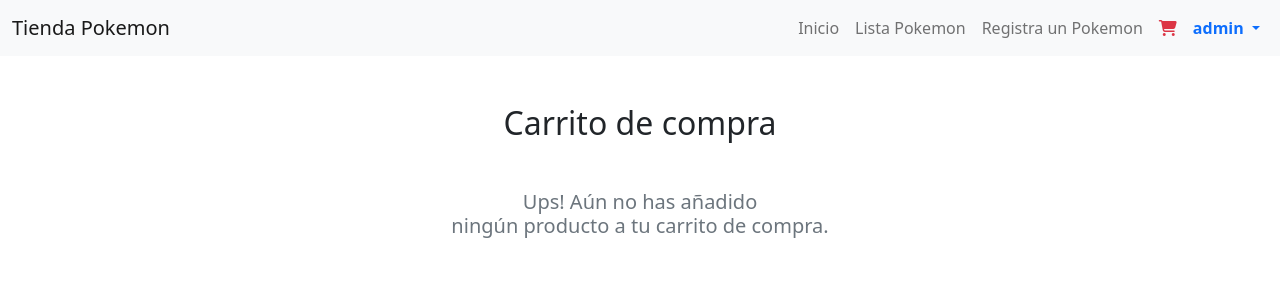
After one commit to ConspiraciXn/ProgWeb-001D, a Django app: page /mi-carrito/ in a window 1280 px wide. The commit adds this page. Shown: the top 300 px of the page. Run offline with Django 4.2, Linux system fonts and the light colour scheme; a user stored in the database is signed in; data that the repository does not hold is empty; some libraries are stand-ins or nearby versions.

Commit message:
Sesion #3 20-06

```diff
--- a/proyectoWeb/aplicacionWEb/admin.py
+++ b/proyectoWeb/aplicacionWEb/admin.py
@@ -1,5 +1,5 @@
 from django.contrib import admin
-from .models import Pokemon
+from .models import *
 
 # Register your models here.
 
@@ -12,3 +12,6 @@ class PokemonAdmin(admin.ModelAdmin):
     #list_editable = ['nombre', 'categoria', 'tipo', 'valor']  # Permite modificar campos directamente.
 
 admin.site.register(Pokemon, PokemonAdmin)
+
+admin.site.register(ItemCarrito)
+admin.site.register(CarritoCompra)
--- a/proyectoWeb/aplicacionWEb/templates/base.html
+++ b/proyectoWeb/aplicacionWEb/templates/base.html
@@ -38,13 +38,17 @@
                         <a class="nav-link" aria-current="page" href="{% url 'inicio' %}">Inicio</a>
                     </li>
 
+                    <!-- Mostrar solo si está logueado y es admin -->
+                    {% if request.user.is_staff and request.user.is_authenticated %}
                     <li class="nav-item">
                         <a class="nav-link" aria-current="page" href="{% url 'lista_pokemon' %}">Lista Pokemon</a>
                     </li>
 
+
                     <li class="nav-item">
                         <a class="nav-link" aria-current="page" href="{% url 'registro_pokemon' %}">Registra un Pokemon</a>
                     </li>
+                    {% endif %}
 
                     <!-- Muestra este boton solamente si no ha iniciado sesión -->
                     {% if request.user.is_authenticated == False %}
@@ -53,17 +57,22 @@
                     </li>
                     {% endif %}
 
-                    <!-- Muestra este boton solamente si ha iniciado sesión -->
+
                     {% if request.user.is_authenticated %}
+
                     <li class="nav-item">
-                        <a class="nav-link" href="{% url 'cierre_sesion' %}">Cerrar sesión</a>
+                        <a class="nav-link text-danger fw-bold" href="{% url 'carrito_compra' %}"><i class="fa-solid fa-cart-shopping"></i></a>
+                    </li>
+
+                    <li class="nav-item dropdown">
+                        <a class="nav-link dropdown-toggle text-primary fw-bold" href="#" role="button" data-bs-toggle="dropdown" aria-expanded="false">
+                            {{ request.user.username }}
+                        </a>
+                        <ul class="dropdown-menu dropdown-menu-dark">
+                          <li><a class="dropdown-item" href="{% url 'cierre_sesion' %}">Cerrar sesión</a></li>
+                        </ul>
                     </li>
                     {% endif %}
-
-
-                    <li class="nav-item">
-                        <a class="nav-link text-primary fw-bold" href="javascript:void(0);">{{ request.user.username }}</a>
-                    </li>
 
                 </ul>
             </div>
@@ -79,6 +88,7 @@
     {% block js_personalizado %}{% endblock js_personalizado %}
 
     <!-- JavaScript de Bootstrap -->
+    <script src="https://cdn.jsdelivr.net/npm/sweetalert2@11"></script>
     <script src="https://cdn.jsdelivr.net/npm/@popperjs/core@2.11.6/dist/umd/popper.min.js" integrity="sha384-oBqDVmMz9ATKxIep9tiCxS/Z9fNfEXiDAYTujMAeBAsjFuCZSmKbSSUnQlmh/jp3" crossorigin="anonymous"></script>
     <script src="https://cdn.jsdelivr.net/npm/bootstrap@5.2.3/dist/js/bootstrap.min.js" integrity="sha384-cuYeSxntonz0PPNlHhBs68uyIAVpIIOZZ5JqeqvYYIcEL727kskC66kF92t6Xl2V" crossorigin="anonymous"></script>
 
--- /dev/null
+++ b/proyectoWeb/aplicacionWEb/templates/carrito.html
@@ -0,0 +1,129 @@
+{% extends 'base.html' %}
+
+{% block titulo_pagina %}
+    Carrito de compra
+{% endblock titulo_pagina %}
+
+{% block contenido_principal %}
+
+    <!-- Seccion principal -->
+    <h2 class="text-center mt-5">Carrito de compra</h2>
+
+    <div class="row d-flex justify-content-center mt-5">
+
+        <!-- Mostrar carrito si es que existe -->
+        {% if carrito_existe %}
+        <div class="col-9">
+            <ul class="list-group">
+
+                {% for producto in lista_productos %}
+                    <li class="list-group-item">
+
+                        <div class="row">
+
+                            <div class="col-1 d-flex align-items-center justify-content-center">
+                                <img src="{{ producto.producto_original.imagen.url }}" class="w-100" alt="">
+                            </div>
+
+                            <div class="col-6">
+                                <h5><strong>{{ producto.producto_original.nombre }}</strong></h5>
+                                <p class="m-0"><strong>Valor unitario: </strong> ${{ producto.valor }}</p>
+                                <p class="m-0"><strong>Cantidad: </strong> {{ producto.cantidad }}</p>
+                            </div>
+
+                            <div class="col-5 d-flex justify-content-center align-items-center">
+                                <a href="/aumentar-carrito/{{ producto.id }}/" class="btn btn-sm btn-success"><i class="fa-solid fa-plus"></i></a>
+                                <a href="/disminuir-carrito/{{ producto.id }}/" class="btn btn-sm btn-warning ms-1"><i class="fa-solid fa-minus"></i></a>
+
+                                <button onclick="confirmarEliminacion({{ producto.id }})" class="btn btn-sm btn-danger ms-1"><i class="fa-solid fa-trash"></i></button>
+
+                            </div>
+
+                        </div>
+
+                    </li>
+                {% endfor %}
+
+            </ul>
+
+            <!-- Valores del carrito de compra -->
+            <div class="row">
+
+                <div class="col-10">
+
+                    <ul class="text-end mt-3">
+                        <li><strong>Subtotal:</strong> ${{ carrito.subtotal }} </li>
+                        <li><strong>Descuento:</strong> ${{ carrito.descuento }} </li>
+                        <li><strong>Total:</strong> <span class="text-success">${{ carrito.total }}</span> </li>
+                    </ul>
+
+                </div>
+
+                <div class="col-2 d-flex justify-content-center align-items-center">
+
+                    <a href="/finalizar-compra/{{ carrito.id }}/" class="btn btn-primary">Finalizar compra</a>
+
+
+                </div>
+
+            </div>
+
+
+
+
+        </div>
+        {% endif %}
+
+        <!-- Mostrar mensaje carrito no existe -->
+        {% if carrito_existe == False %}
+        <div class="col-9">
+            <h5 class="text-center text-secondary">Ups! Aún no has añadido <br> ningún producto a tu carrito de compra.</h5>
+        </div>
+        {% endif %}
+
+    </div>
+
+    <!-- Estilos personalizados -->
+    <style>
+
+        li {
+            list-style: none;
+        }
+
+    </style>
+
+{% endblock contenido_principal %}
+
+{% block js_personalizado %}
+
+<script>
+
+    function confirmarEliminacion(idProducto) {
+
+        Swal.fire({
+        title: '¿Estás seguro?',
+        text: "Estás a punto de eliminar un producto de tu carrito.",
+        icon: 'warning',
+        showCancelButton: true,
+        confirmButtonColor: '#3085d6',
+        cancelButtonColor: '#d33',
+        confirmButtonText: 'Sí, eliminar'
+        }).then((result) => {
+        if (result.isConfirmed) {
+
+            location.href = '/eliminar-carrito/' + idProducto + '/'
+
+            Swal.fire(
+            'Producto eliminado',
+            'Has eliminado el producto',
+            'success'
+            )
+        }
+        })
+
+    }
+
+
+</script>
+
+{% endblock js_personalizado %}
--- a/proyectoWeb/aplicacionWEb/templates/lista_pokemon.html
+++ b/proyectoWeb/aplicacionWEb/templates/lista_pokemon.html
@@ -35,7 +35,7 @@
                         <td>{{ pokemon.categoria }}</td>
                         <td>{{ pokemon.tipo }}</td>
                         <td>${{ pokemon.valor }}</td>
-                        <td><button class="btn btn-primary"><i class="fa-solid fa-magnifying-glass"></i></button></td>
+                        <td><a href="/pokemon/{{ pokemon.id }}" class="btn btn-primary"><i class="fa-solid fa-magnifying-glass"></i></a>
                     </tr>
                     {% endfor %}
 
--- a/proyectoWeb/aplicacionWEb/views.py
+++ b/proyectoWeb/aplicacionWEb/views.py
@@ -4,6 +4,24 @@ from django.shortcuts import render, redirect
 from django.contrib.auth import authenticate, login, logout     # para autenticacion
 from django.contrib.auth.decorators import login_required   # para proteccion de rutas
 from django.contrib.auth.models import User                 # importar usuario Django
+
+
+
+# -----------------------------------------------------
+# Funciones personalizadsa
+# -----------------------------------------------------
+
+def es_administrador(id_usuario) -> bool:
+    """ Validar si un usuario es administrador,
+    retorna un booleano."""
+
+    usuario = User.objects.get(id = id_usuario)
+
+    if usuario.is_staff:
+        return True
+
+    else:
+        return False
 
 
 
@@ -82,42 +100,232 @@ def restringido(request):
 # CRUD de Pokemon
 # -----------------------------------------------------
 
+@login_required(login_url='/login/')
 def registro_pokemon(request):
 
-    # Validar si hay una consulta POST.
-    if request.method == "POST":
+    # Validar si es administrador.
+    validacion = es_administrador(request.user.id)
+    if validacion: # if validacion == True:
 
-        # Obtener data del POST.
-        nombre = request.POST.get("txtNombre")
-        categoria = request.POST.get("txtCategoria")
-        tipo = request.POST.get("txtTipo")
-        valor = request.POST.get("txtValor")
+        # Validar si hay una consulta POST.
+        if request.method == "POST":
 
-        imagen = request.FILES['inputImagen']
+            # Obtener data del POST.
+            nombre = request.POST.get("txtNombre")
+            categoria = request.POST.get("txtCategoria")
+            tipo = request.POST.get("txtTipo")
+            valor = request.POST.get("txtValor")
 
-        # Crear objeto Pokemon.
-        pokemon = Pokemon()
-        pokemon.nombre = nombre
-        pokemon.categoria = categoria
-        pokemon.tipo = tipo
-        pokemon.valor = valor
-        pokemon.imagen = imagen
-        pokemon.save()
+            imagen = request.FILES['inputImagen']
 
-        return redirect('/')
+            # Crear objeto Pokemon.
+            pokemon = Pokemon()
+            pokemon.nombre = nombre
+            pokemon.categoria = categoria
+            pokemon.tipo = tipo
+            pokemon.valor = valor
+            pokemon.imagen = imagen
+            pokemon.save()
 
-    return render(request, "registro_pokemon.html")
+            return redirect('/')
 
+        return render(request, "registro_pokemon.html")
+
+    else:
+        return redirect(to='/')
+
+@login_required(login_url='/login/')
 def lista_pokemon(request):
 
+    # Validar si es administrador.
+    validacion = es_administrador(request.user.id)
+    if validacion: # if validacion == True:
+
+        # Traer los pokemon de la BD.
+        pokemon = Pokemon.objects.all()
+
+        contexto = {
+            "lista_pokemon" : pokemon
+        }
+        return render(request, "lista_pokemon.html", contexto)
+
+    else:
+        return redirect(to='/')
+
+@login_required(login_url='/login/')
+def detalle_pokemon(request, id_pokemon):
+
+    # Validar si es administrador.
+    validacion = es_administrador(request.user.id)
+    if validacion: # if validacion == True:
+
+        pokemon = Pokemon.objects.get(id = id_pokemon)
+
+        contexto = {
+            "pokemon": pokemon
+        }
+        return render(request, "detalle_pokemon.html", contexto)
+
+    else:
+        return redirect(to='/')
+
+
+
+# -----------------------------------------------------
+# Carrito de compra
+# -----------------------------------------------------
+
+@login_required(login_url='/login/')
+def carrito_compra(request):
+
+    validacion_carrito = CarritoCompra.objects.filter(comprador = request.user)
+
+    # Validar si existe un carrito.
+    if len(validacion_carrito) > 0:
+        carrito_existe = True
+
+        carrito = CarritoCompra.objects.get(comprador = request.user)
+        lista_productos = ItemCarrito.objects.filter(carrito = carrito)
+
+        contexto = {
+            "carrito": carrito,
+            "lista_productos": lista_productos,
+            "carrito_existe": carrito_existe
+        }
+        return render(request, 'carrito.html', contexto)
+
+    # Si no existe, no retornarlo.
+    else:
+        carrito_existe = False
+        contexto = {
+            "carrito_existe": carrito_existe
+        }
+        return render(request, 'carrito.html', contexto)
+
+@login_required(login_url='/login/')
+def agregar_prod_carrito(request, id_producto):
+
+    # Obtener producto.
+    producto = Pokemon.objects.get(id = id_producto)
+
+    # Validar si ya existe un carrito.
+    validacion_carrito = CarritoCompra.objects.filter(comprador = request.user)
+
+    # Si el carrito ya existe, se trae.
+    if len(validacion_carrito) > 0:
+
+        # Traer carrito existente.
+        carrito = CarritoCompra.objects.get(comprador = request.user)
+
+    # Si el carrito no existe, se crea.
+    else:
+
+        # Crear carrito de compra.
+        carrito = CarritoCompra()
+        carrito.comprador = request.user
+        carrito.subtotal = 0
+        carrito.descuento = 0
+        carrito.total = 0
+        carrito.save()
+
+    # Validar existencia de producto en carrito.
+    validacion_producto = ItemCarrito.objects.filter(carrito = carrito).filter(producto_original = producto)
+
+    # Si el producto ya existe, aumentamos cantidad.
+    if len(validacion_producto) > 0:
+
+        item = ItemCarrito.objects.get(carrito = carrito, producto_original = producto)
+        item.cantidad += 1
+        item.save()
+
+    # Si el producto no existe, lo creamos.
+    else:
+
+        # Crear item de carrito.
+        item = ItemCarrito()
+        item.carrito = carrito
+        item.producto_original = producto
+        item.cantidad = 1
+        item.valor = producto.valor
+        item.save()
+
+    # Actualizar valores de carrito.
+    carrito.subtotal += item.valor
+    carrito.descontal = 0
+    carrito.total += item.valor
+    carrito.save()
+
+    # Funcion inicio:
     # Traer los pokemon de la BD.
     pokemon = Pokemon.objects.all()
 
     contexto = {
-        "lista_pokemon" : pokemon
+        "lista_pokemon" : pokemon,
+        "alerta_carrito": True
     }
-    return render(request, "lista_pokemon.html", contexto)
+    return render(request, "home.html", contexto)
+
+@login_required(login_url='/login/')
+def aumentar_cant_carrito(request, id_producto):
+
+    # Obtener producto.
+    producto = ItemCarrito.objects.get(id = id_producto)
+    producto.cantidad += 1
+    producto.save()
+
+    # Actualizar carrito.
+    carrito = producto.carrito
+    carrito.subtotal += producto.valor
+    carrito.total += producto.valor
+    carrito.save()
+
+    return redirect('/mi-carrito/')
 
 
-def detalle_pokemon(request):
-    return render(request, "detalle_pokemon.html")
+@login_required(login_url='/login/')
+def disminuir_cant_carrito(request, id_producto):
+
+    # Obtener producto.
+    producto = ItemCarrito.objects.get(id = id_producto)
+    producto.cantidad -= 1
+    producto.save()
+
+    # Validar si cantidad es 0 o menos.
+    if producto.cantidad <= 0:
+        producto.delete()
+
+    # Actualizar carrito.
+    carrito = producto.carrito
+    carrito.subtotal -= producto.valor
+    carrito.total -= producto.valor
+    carrito.save()
+
+    return redirect('/mi-carrito/')
+
+
+@login_required(login_url='/login/')
+def eliminar_producto_carrito(request, id_producto):
+
+    # Obtener producto.
+    producto = ItemCarrito.objects.get(id = id_producto)
+
+    # Actualizar carrito.
+    carrito = producto.carrito
+    carrito.subtotal -= producto.valor * producto.cantidad
+    carrito.total -= producto.valor * producto.cantidad
+    carrito.save()
+
+    # Eliminar item de producto.
+    producto.delete()
+
+    return redirect('/mi-carrito/')
+
+
+@login_required(login_url='/login/')
+def finalizar_compra(request, id_carrito):
+
+    # Obtener carrito.
+    carrito = CarritoCompra.objects.get(id = id_carrito)
+    carrito.delete()
+
+    return redirect('/mi-carrito/')
--- a/proyectoWeb/proyectoWeb/urls.py
+++ b/proyectoWeb/proyectoWeb/urls.py
@@ -39,7 +39,18 @@ urlpatterns = [
     # -----------------------------------------------------
     path('registro-pokemon/', registro_pokemon, name='registro_pokemon'),
     path('pokemon/', lista_pokemon, name='lista_pokemon'),
-    path('detalle/', detalle_pokemon, name='detalle_pokemon'),
+    path('pokemon/<id_pokemon>/', detalle_pokemon, name='detalle_pokemon'),
+
+
+    # -----------------------------------------------------
+    # Carrito de compra
+    # -----------------------------------------------------
+    path('mi-carrito/', carrito_compra, name='carrito_compra'),
+    path('agregar-carrito/<id_producto>', agregar_prod_carrito, name='agregar_prod_carrito'),
+    path('aumentar-carrito/<id_producto>/', aumentar_cant_carrito, name='aumentar_cant_carrito'),
+    path('disminuir-carrito/<id_producto>/', disminuir_cant_carrito, name='disminuir_cant_carrito'),
+    path('eliminar-carrito/<id_producto>/', eliminar_producto_carrito, name='eliminar_producto_carrito'),
+    path('finalizar-compra/<id_carrito>/', finalizar_compra, name='finalizar_compra'),
 
 
 # Permitir servir recursos o archivos mediante los MEDIA.
```
Also changed, not shown: proyectoWeb/aplicacionWEb/models.py (+23 -0 lines), proyectoWeb/aplicacionWEb/templates/detalle_pokemon.html (+23 -5 lines), proyectoWeb/aplicacionWEb/templates/home.html (+12 -1 lines), proyectoWeb/aplicacionWEb/migrations/0002_carritocompra_itemcarrito.py (added), proyectoWeb/db.sqlite3.
